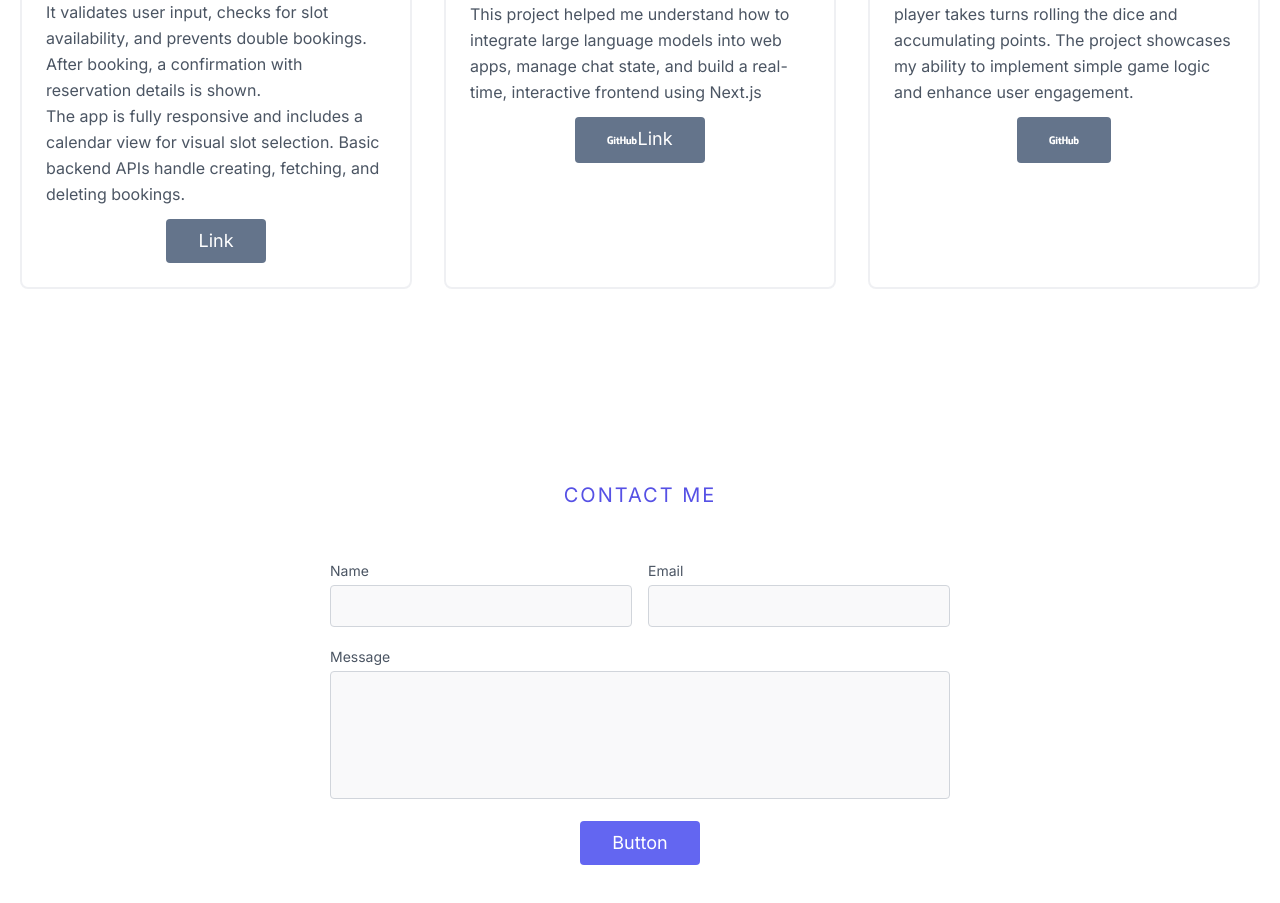
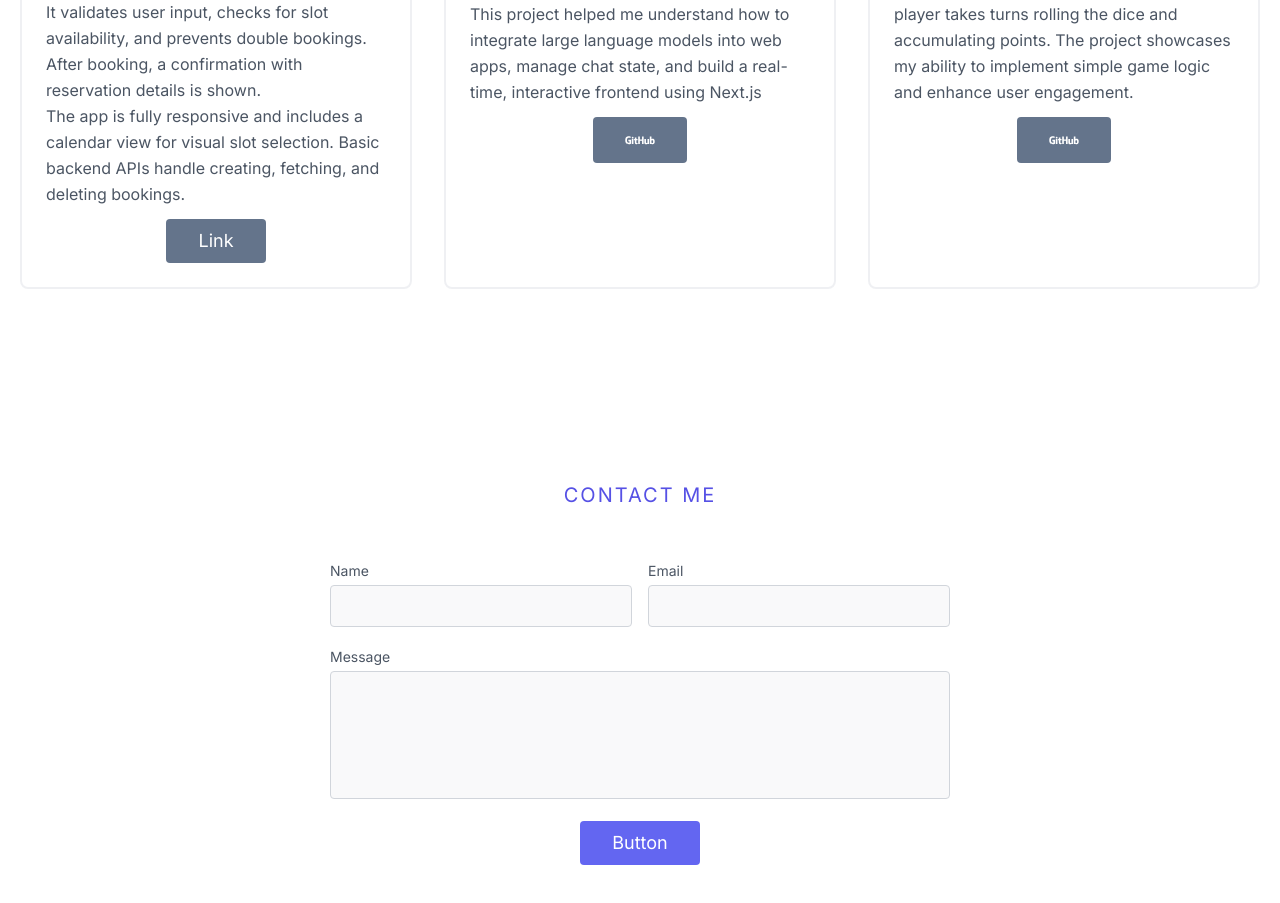
Before and after one commit to kolasyam/nextjs-intern, a Next.js app: page / in a window 1280 px wide. Shown: the part 4226-5129 px from the top of the page. Built offline with nearby package versions, Linux system fonts and the light colour scheme.

Commit message:
deployed link removed

```diff
--- a/src/app/Components/Projects.tsx
+++ b/src/app/Components/Projects.tsx
@@ -320,7 +320,7 @@ export default function Projects() {
                   >
                     <button className="flex mx-auto text-white bg-slate-500 border-0 py-2 px-8 focus:outline-none hover:bg-slate-400 rounded text-lg">
                       <DiGithubFull size={30} />
-                      Link
+                      {/* Link */}
                     </button>
                   </Link>
                 </div>
```
